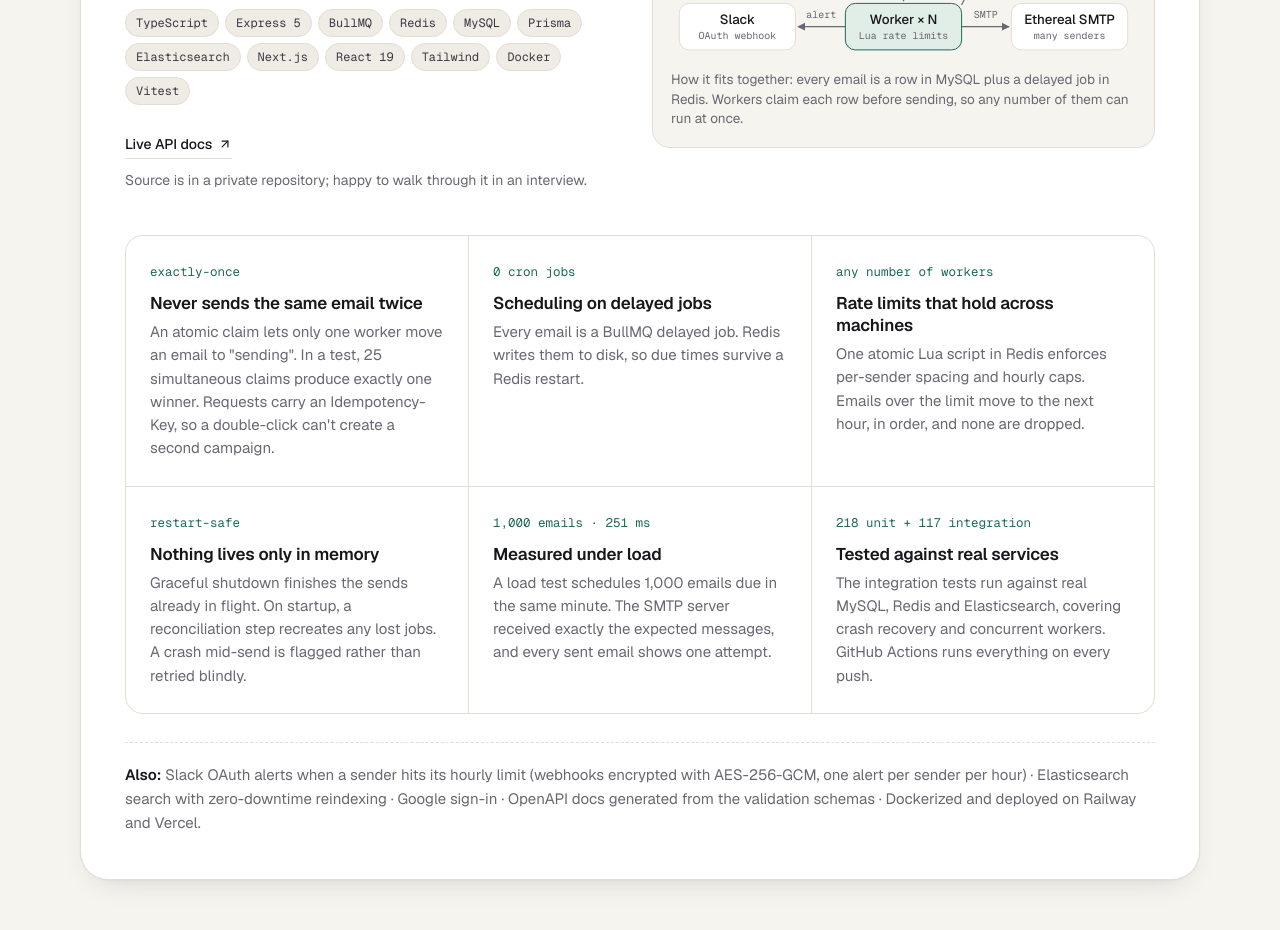
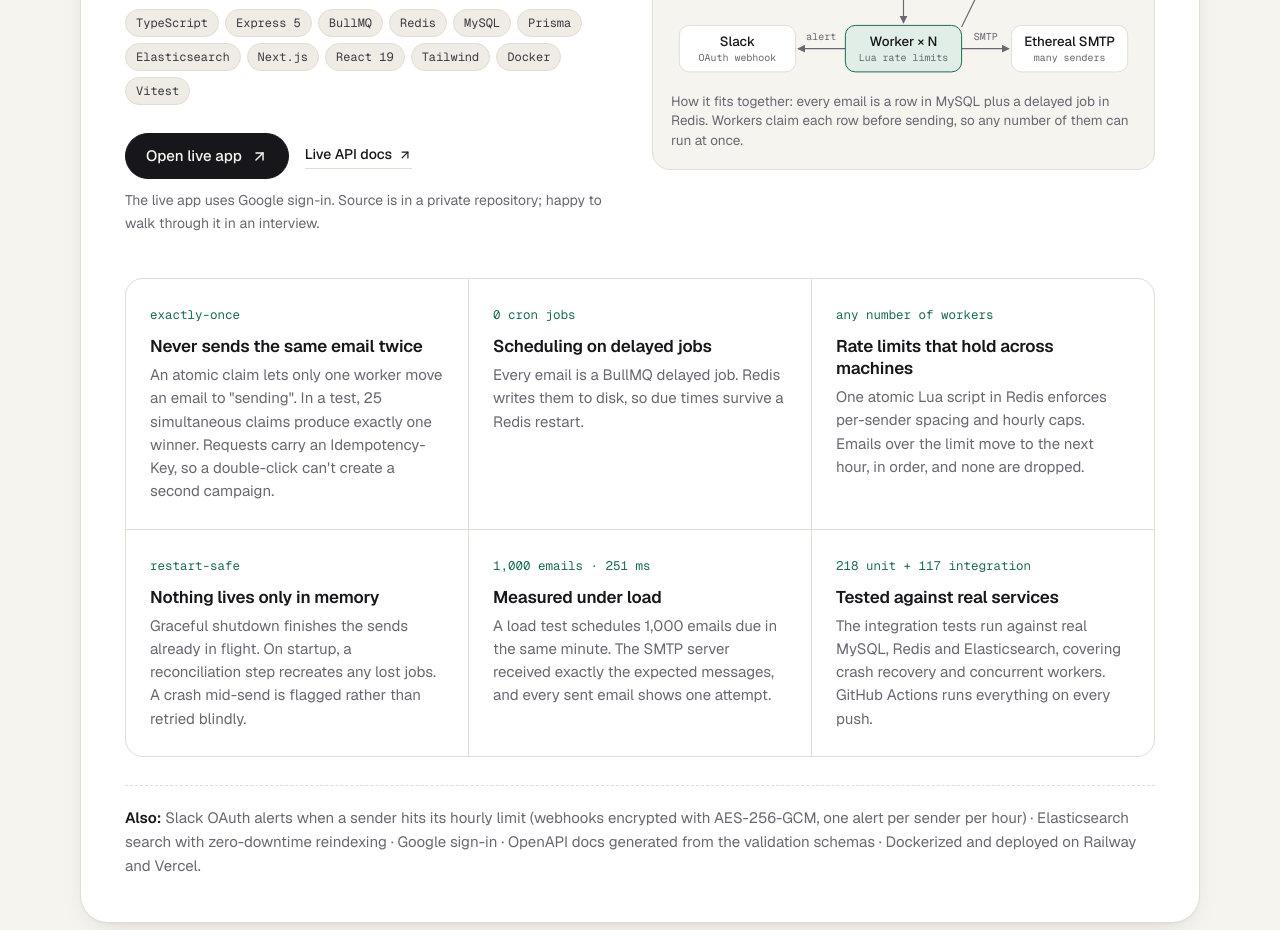
Before and after one commit to PrishaDhull/PrishaDhull.github.io, a plain HTML site: page index.html in a window 1280 px wide. Shown: the part 1540-2470 px from the top of the page. Drawn offline with nearby package versions, Linux system fonts and the light colour scheme.

Commit message:
Link the scheduler's live app

```diff
--- a/index.html
+++ b/index.html
@@ -392,10 +392,13 @@
             <li>Elasticsearch</li><li>Next.js</li><li>React 19</li><li>Tailwind</li><li>Docker</li><li>Vitest</li>
           </ul>
           <div class="feature-links">
+            <a class="btn primary" href="https://reachinbox-prisha.vercel.app/" target="_blank" rel="noopener">Open live app
+              <svg viewBox="0 0 24 24" fill="none" stroke="currentColor" stroke-width="2" stroke-linecap="round" stroke-linejoin="round" aria-hidden="true"><path d="M7 7h10v10"/><path d="M7 17 17 7"/></svg>
+            </a>
             <a class="link" href="https://reachinbox-prisha-api.up.railway.app/api/docs" target="_blank" rel="noopener">Live API docs
               <svg viewBox="0 0 24 24" fill="none" stroke="currentColor" stroke-width="2" stroke-linecap="round" stroke-linejoin="round" aria-hidden="true"><path d="M7 7h10v10"/><path d="M7 17 17 7"/></svg>
             </a>
-            <span class="note">Source is in a private repository; happy to walk through it in an interview.</span>
+            <span class="note">The live app uses Google sign-in. Source is in a private repository; happy to walk through it in an interview.</span>
           </div>
         </div>
 
```
